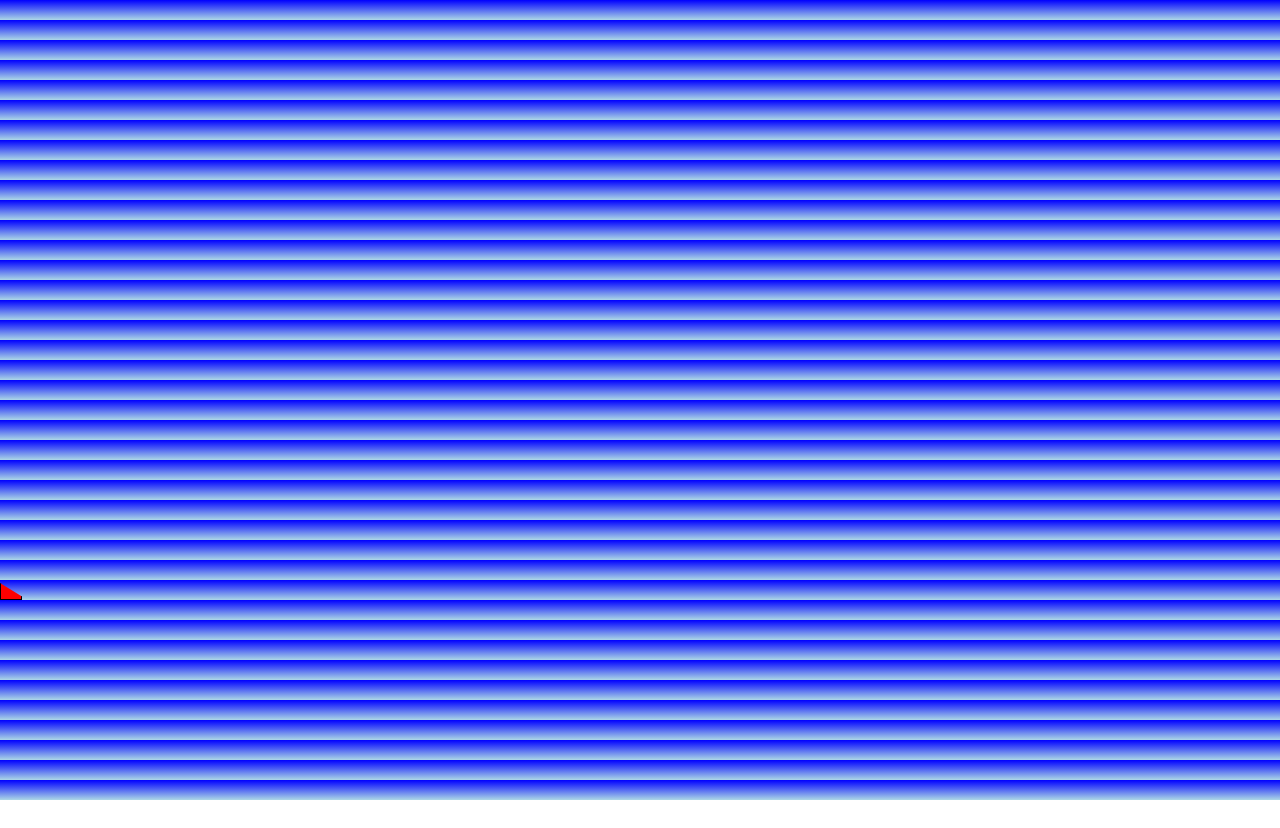
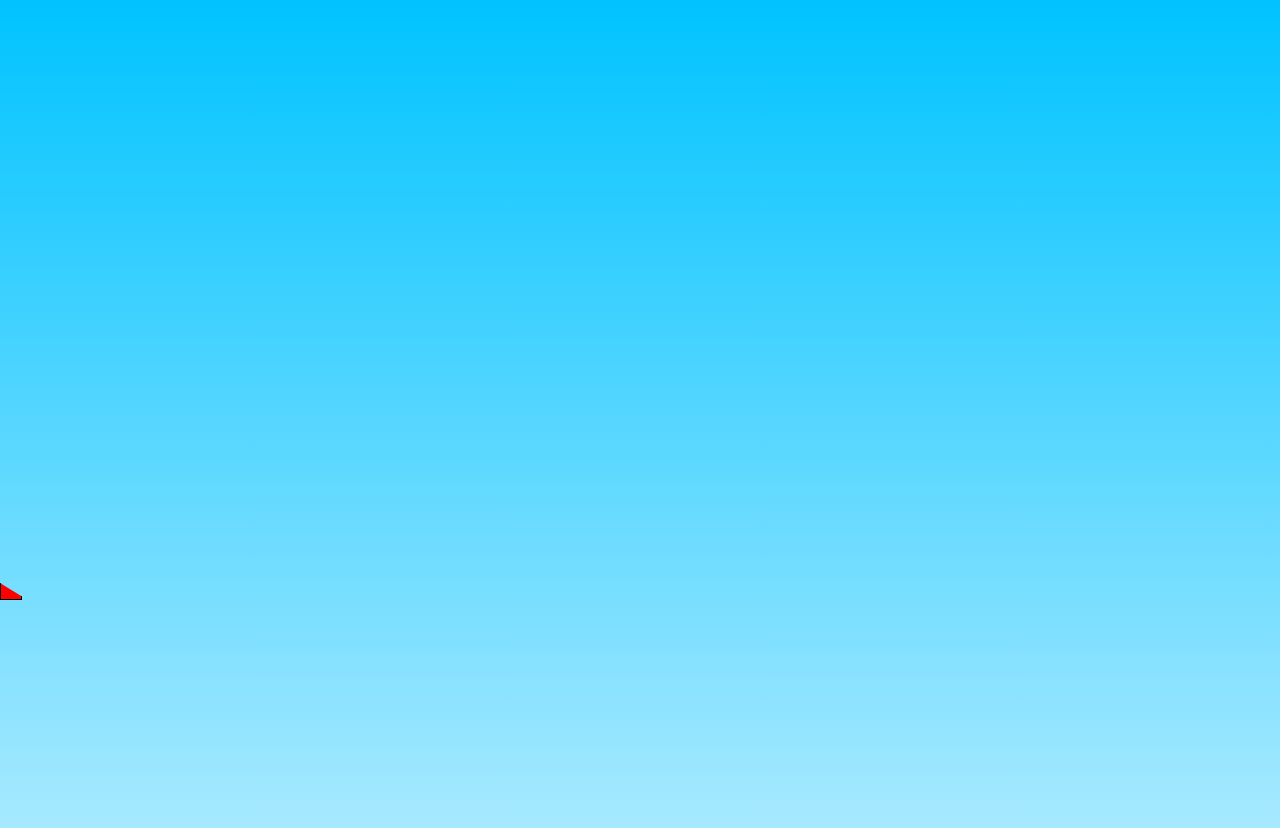
Before and after one commit to alfredoregner/desafio, a plain HTML site: page index.html in a window 1280 px wide. Before the commit the page ends 800 px from the top, so only its background shows below. Drawn offline with Linux system fonts and the light colour scheme.

Commit message:
Ajustado Gradiente do background

```diff
--- a/css/style.css
+++ b/css/style.css
@@ -8,7 +8,8 @@
 }
 
 body{
-    background: linear-gradient(blue, lightblue);
+    background: linear-gradient(to bottom, #00c3ff, #a7e9ff);
+    min-height: 100vh;
 }
 
 #container{
```
